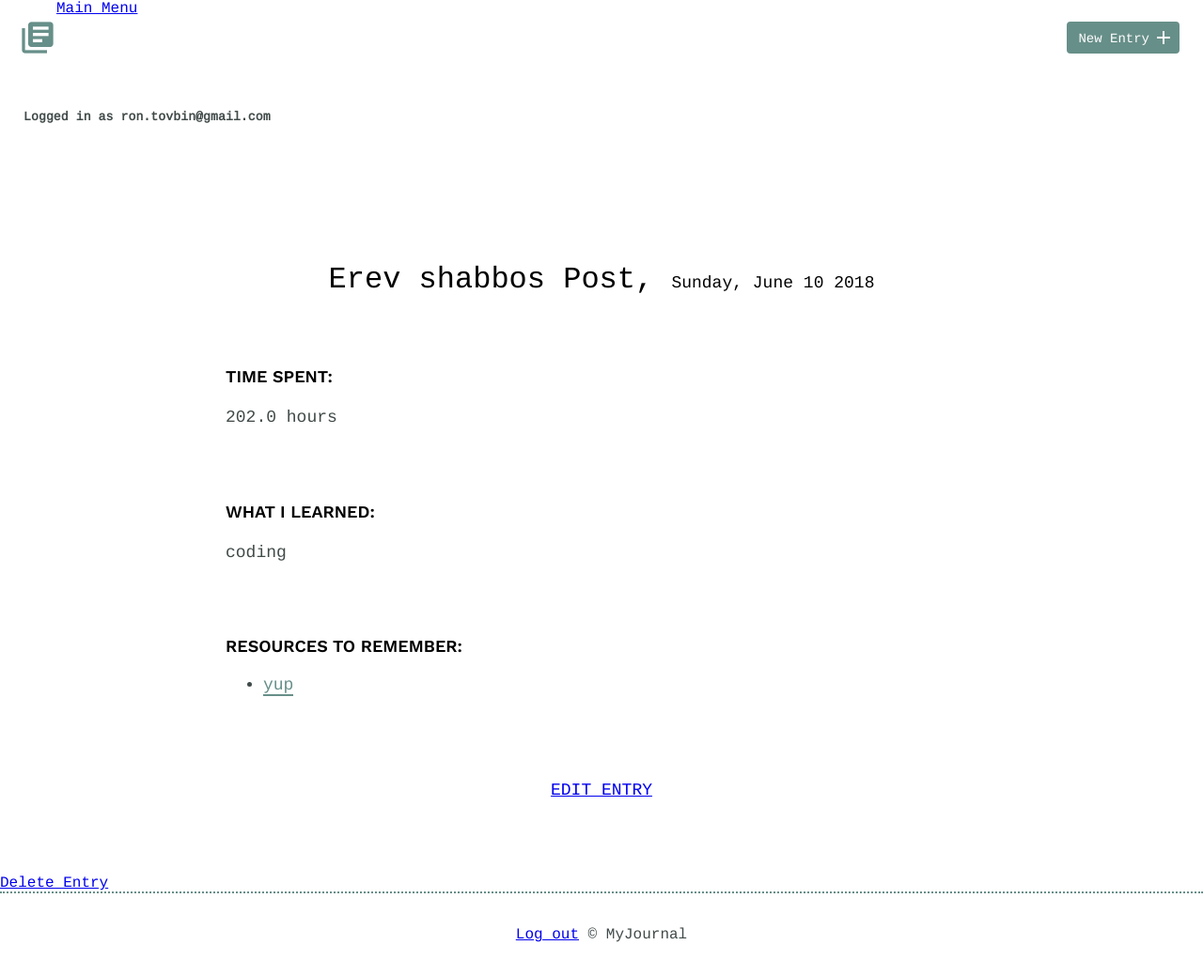
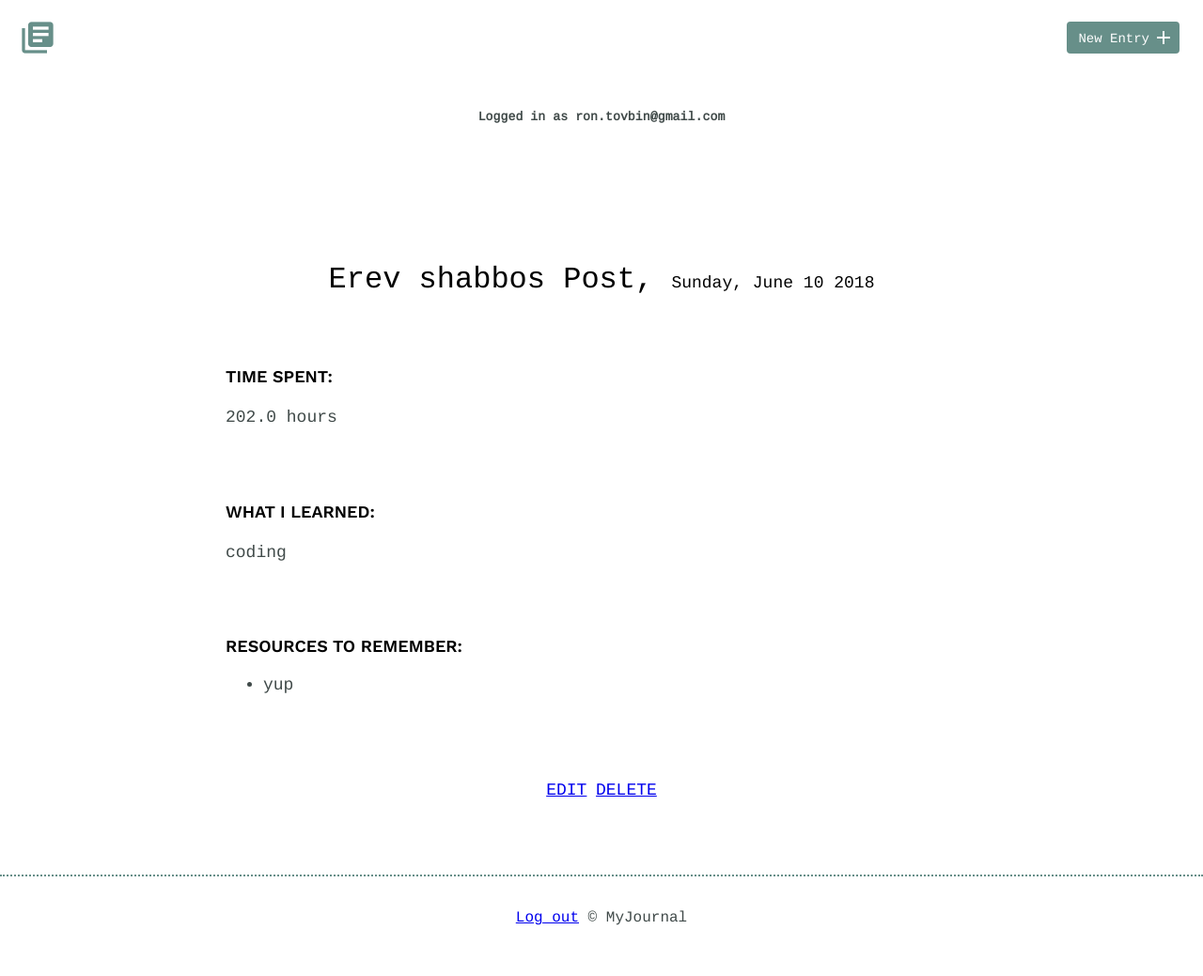
Before and after one commit to rongoodbin/learningjournal, a Flask app: page /entries/2 in a window 1280 px wide. Shown: the whole page at 94% size. After the commit the page ends 985 px from the top, so only its background shows below. Run offline with Flask 2, Linux system fonts and the light colour scheme; a user stored in the database is signed in; data comes from the database, SQL or seed files in the repository; both versions use the stored data as it was after the commit; some libraries are stand-ins or nearby versions.

Commit message:
style and other functionality changes

```diff
--- a/app.py
+++ b/app.py
@@ -64,7 +64,6 @@ def entries(entry_id=None):
            return render_template('index.html', entries=entries)
     else:
         entry = models.Journal.get(models.Journal.id == entry_id)
-        print(entry.title)
         return render_template('detail.html', entry=entry)
 
 
@@ -174,6 +173,11 @@ def logout():
     return redirect(url_for('index'))
 
 
+@app.errorhandler(404)
+def not_found(error):
+    return render_template('404.html'), 404
+
+
 if __name__ == '__main__':
     models.initialize()
     app.run(debug=DEBUG, host=HOST, port=PORT)
--- a/templates/detail.html
+++ b/templates/detail.html
@@ -22,7 +22,7 @@
                             <h3>Resources to Remember:</h3>
                             <ul>
                                  {% for resource in entry.resources.split("\n") %}
-                                    <li><a href="">{{ resource }}</a></li>
+                                    <li>{{ resource }}</li>
                                 {% endfor %}
 
                             </ul>
@@ -32,10 +32,8 @@
             </div>
             {% if current_user.email == entry.user.email %}
                <div class="edit">
-                  <a href="{{ url_for('edit',entry_id=entry.id) }}">Edit Entry</a>
-               </div>
-            <div>
-              <a href="{{ url_for('delete',entry_id=entry.id) }}">Delete Entry</a>
+                  <a href="{{ url_for('edit',entry_id=entry.id) }}">Edit</a>
+                  <a href="{{ url_for('delete',entry_id=entry.id) }}">Delete</a>
             </div>
             {% endif %}
          <! {{ current_user.email }}
--- a/templates/edit.html
+++ b/templates/edit.html
@@ -8,6 +8,6 @@
     {% for field in form %}
         {{ render_field(field) }}
     {% endfor %}
-    <button type="submit" id="submit">Edit Entry!</button>
+    <button class="button icon-right" type="submit" id="submit">Edit Entry!</button>
 </form>
 {% endblock %}
--- a/templates/index.html
+++ b/templates/index.html
@@ -2,7 +2,7 @@
 {% extends "layout.html" %}
 
 {% block content %}
-<table border="1" width="60%">
+<table align="center" border="1" width="60%">
  <tr align="center"><td  colspan="3"><h2>Journal Entries<h2></h2></td></tr>
  <tr  style="font-weight:bold">
  <td>Journal Title</td>
--- a/templates/layout.html
+++ b/templates/layout.html
@@ -7,17 +7,15 @@
         <link href="https://fonts.googleapis.com/css?family=Cousine:400" rel="stylesheet" type="text/css">
         <link href="https://fonts.googleapis.com/css?family=Work+Sans:600" rel="stylesheet" type="text/css">
         <link href="https://fonts.googleapis.com/icon?family=Material+Icons" rel="stylesheet">
-        <link rel="stylesheet" href="css/normalize.css">
-        <link rel="stylesheet" href="css/site.css">
+        <link rel="stylesheet" href="/staic/css/normalize.css">
+        <link rel="stylesheet" href="/static/css/site.css">
     </head>
     <body>
         <header>
-            <div class="container">
+            <div class="container" align="center">
                 <div class="site-header">
-                    <a class="logo" href="index.html"><i class="material-icons">library_books</i></a>
+                    <a class="logo" href="{{ url_for('index') }}"><i class="material-icons">library_books</i></a>
                     <a class="button icon-right" href="{{ url_for('newentry') }}"><span>New Entry</span> <i class="material-icons">add</i></a>
-                    <a href="{{ url_for('index') }}"  title="Login">Main Menu</a>
-
                 </div>
                     <div class="site-header">
                 <!-- Say Hi -->
@@ -38,9 +36,9 @@
             {% if messages %}
                 {% for category, message in messages %}
                     {% if category == "error" %}
-                       <div  style="color:red">{{ message }}</div>
+                       <div  align="center" style="color:red">{{ message }}</div>
                     {% else %}
-                      <div   style="color:green" >{{ message }}</div>
+                      <div   align="center"   style="color:green" >{{ message }}</div>
                    {% endif %}
                 {% endfor %}
             {% endif %}
--- a/templates/new.html
+++ b/templates/new.html
@@ -8,6 +8,6 @@
     {% for field in form %}
         {{ render_field(field) }}
     {% endfor %}
-    <button type="submit" id="submit">Add Entry!</button>
+    <button class="button icon-right" type="submit" id="submit">Add Entry!</button>
 </form>
 {% endblock %}
```
Also changed, not shown: requirements.txt (added, +16 -0 lines), templates/404.html (added, +10 -0 lines), journal.db, static/css/site.css (line endings or trailing spaces).
